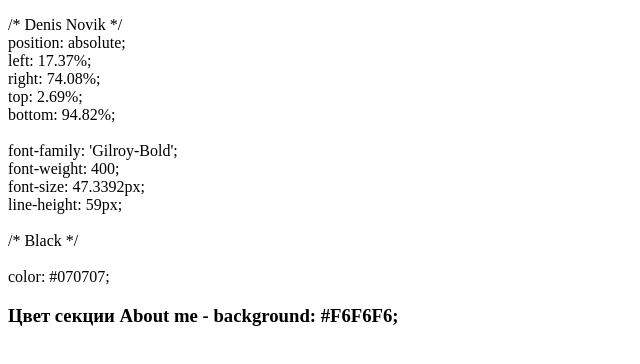
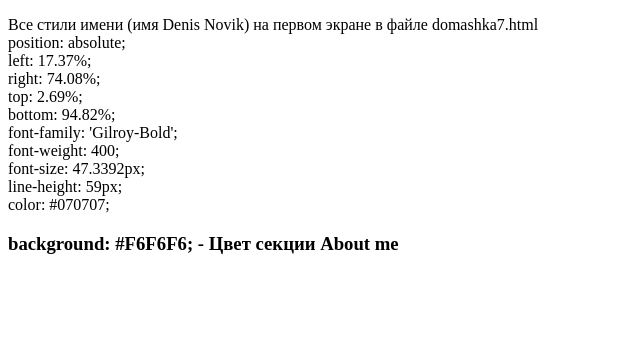
Before and after one commit to Sveta-Kovaleva/sveta-kovaleva.github.io, a plain HTML site: page temp/domashka7.html in a window 1280 px wide. Shown: the whole page, without its empty margins (0-640 px from the left). Drawn offline with Linux system fonts and the light colour scheme.

Commit message:
Выполнила домашку номерм 7: maket-diploma_DenisNovik.jpg, картинка image/mudsik.jpg, указала стили и цвет секции About me

```diff
--- a/temp/domashka7.html
+++ b/temp/domashka7.html
@@ -7,40 +7,24 @@
     <title>Document</title>
 </head>
 <body>
-<p>
+    <!--<img src="image/mudsik.jpg" style="position: absolute; width: 943.61px; height: 387px; left: 250.69px; top: 276.94px;">-->
 
-    /* Denis Novik */
+    <p>Все стили имени (имя Denis Novik) на первом экране в файле domashka7.html
     <br>
-    position: absolute;
-    <br>
-    left: 17.37%;
-    <br>
-    right: 74.08%;
-    <br>
-    top: 2.69%;
-    <br>
-    bottom: 94.82%;
-    <br>
+    position: absolute;<br>
+    left: 17.37%;<br>
+    right: 74.08%;<br>
+    top: 2.69%;<br>
+    bottom: 94.82%;<br>
 
-    <br>
-    font-family: 'Gilroy-Bold';
-    <br>
-    font-weight: 400;
-    <br>
-    font-size: 47.3392px;
-    <br>
-    line-height: 59px;
-    <br>
-
-    <br>
-    /* Black */
-    <br>
-
-    <br>
-    color: #070707;
-</p>
+    font-family: 'Gilroy-Bold';<br>
+    font-weight: 400;<br>
+    font-size: 47.3392px;<br>
+    line-height: 59px;<br>
+    color: #070707;<br>
+    </p>
 <h3>
-    Цвет секции About me - background: #F6F6F6;
+    background: #F6F6F6; - Цвет секции About me
 </h3>
 </body>
 </html>
```
Also changed, not shown: temp.html (added, +12 -0 lines), image/Frame_maket-diploma.jpg (added), image/mudsik.jpg (added), 1 other file.
